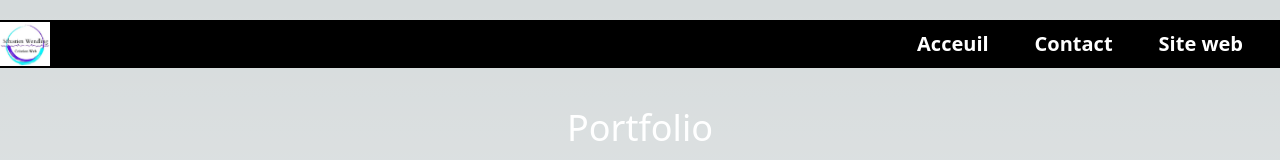
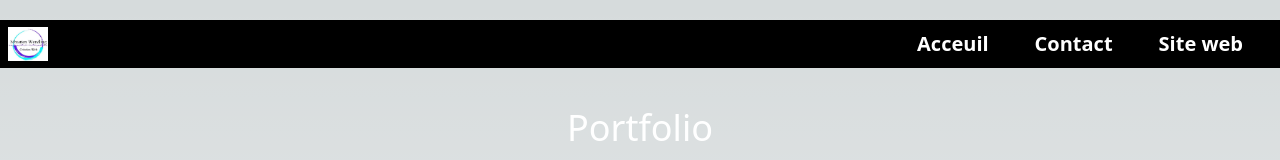
Before and after one commit to seb34110/portfolio, a Next.js app: page / in a window 1280 px wide. Shown: the top 160 px of the page. Built offline with nearby package versions, Linux system fonts and the light colour scheme.

Commit message:
logo header modif

```diff
--- a/src/pages/components/header.tsx
+++ b/src/pages/components/header.tsx
@@ -10,9 +10,10 @@ export default function Header() {
               <a href="./">
                 <Image
                   src="/profile/logoSWC.jpg"
-                  width="50"
-                  height="50"
+                  width="40"
+                  height="40"
                   alt="logo"
+                  className="ml-2"
                 />
               </a>
             </div>
```
